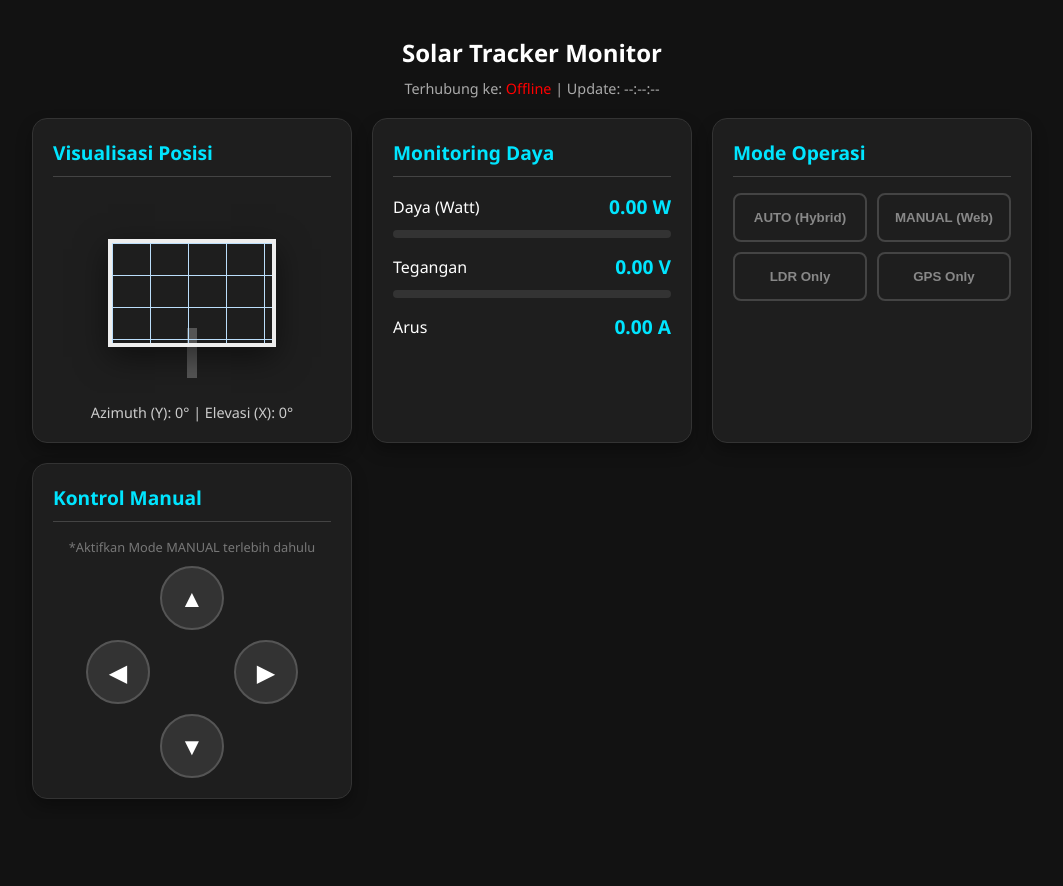
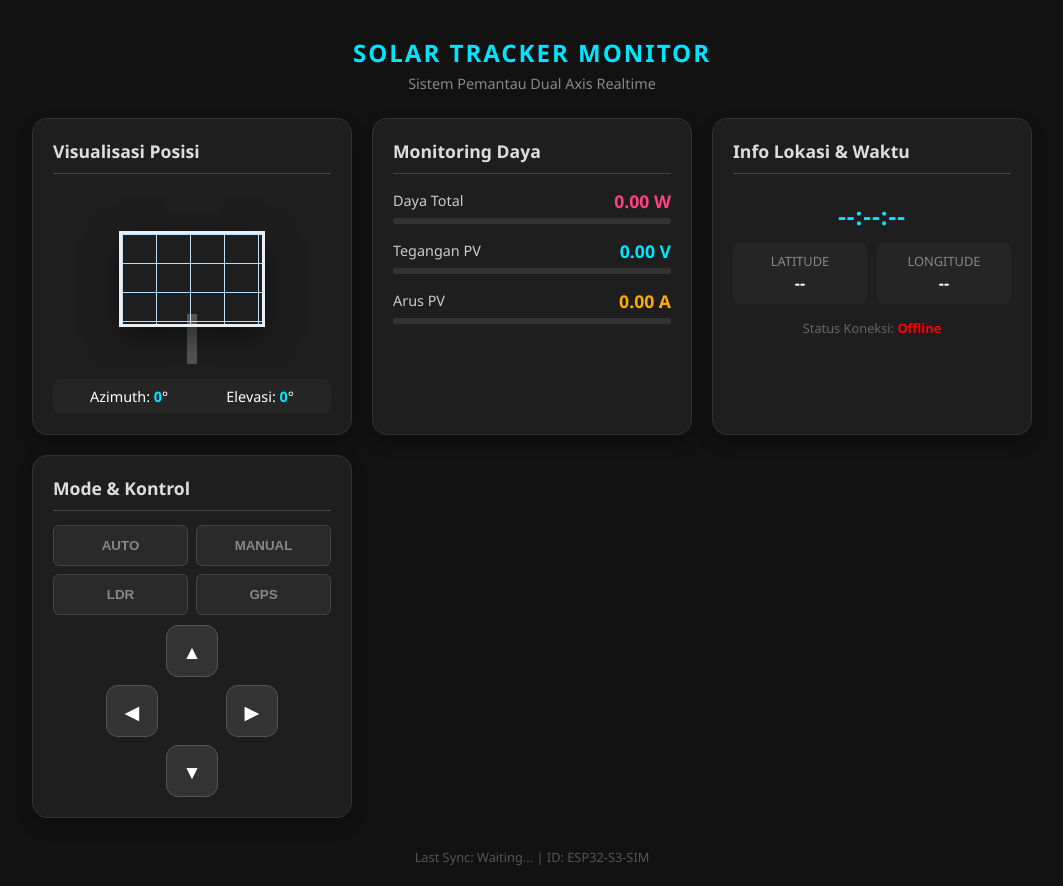
Before and after one commit to arisharahap/SolarTracker-Remote, a plain HTML site: page index.html in a window 1280 px wide. Shown: the whole page, without its empty margins (108-1171 px from the left). Before the commit the page ends 819 px from the top, so only its background shows below. Drawn offline with Linux system fonts and the light colour scheme; no server answers.

Commit message:
Update index.html

```diff
--- a/index.html
+++ b/index.html
@@ -4,6 +4,7 @@
     <meta charset="UTF-8">
     <meta name="viewport" content="width=device-width, initial-scale=1.0">
     <title>Solar Tracker Dashboard</title>
+    <!-- Firebase SDK -->
     <script src="https://www.gstatic.com/firebasejs/8.10.1/firebase-app.js"></script>
     <script src="https://www.gstatic.com/firebasejs/8.10.1/firebase-database.js"></script>
 
@@ -11,8 +12,9 @@
         :root {
             --bg-color: #121212;
             --card-bg: #1e1e1e;
-            --primary: #00e5ff; /* Cyan Neon */
-            --accent: #ff4081;  /* Pink Neon */
+            --primary: #00e5ff; /* Cyan Neon - Volt */
+            --accent: #ff4081;  /* Pink Neon - Power */
+            --warn: #ffab00;    /* Orange Neon - Current */
             --text: #ffffff;
             --panel-color: #1565c0;
             --panel-grid: #bbdefb;
@@ -29,8 +31,8 @@
             align-items: center;
         }
 
-        h1 { margin-bottom: 10px; font-size: 1.5rem; text-align: center; }
-        .status-text { font-size: 0.9rem; color: #aaa; margin-bottom: 20px; }
+        h1 { margin-bottom: 5px; font-size: 1.5rem; text-align: center; color: var(--primary); text-transform: uppercase; letter-spacing: 2px; }
+        .subtitle { font-size: 0.9rem; color: #888; margin-bottom: 25px; }
 
         /* --- CONTAINER UTAMA --- */
         .dashboard-grid {
@@ -47,19 +49,24 @@
             padding: 20px;
             box-shadow: 0 8px 16px rgba(0,0,0,0.3);
             border: 1px solid #333;
+            transition: transform 0.2s;
         }
 
-        .card h2 { margin-top: 0; font-size: 1.2rem; border-bottom: 1px solid #444; padding-bottom: 10px; color: var(--primary); }
+        .card:hover { transform: translateY(-2px); border-color: #555; }
+
+        .card h2 { margin-top: 0; font-size: 1.1rem; border-bottom: 1px solid #444; padding-bottom: 10px; color: #ddd; display: flex; justify-content: space-between; align-items: center; }
+        .card h2 i { color: var(--primary); }
 
         /* --- 1. VISUALISASI 3D PANEL --- */
         .scene {
             width: 100%;
-            height: 200px;
-            perspective: 600px; /* Memberi efek kedalaman 3D */
+            height: 180px;
+            perspective: 600px;
             display: flex;
             justify-content: center;
             align-items: center;
             overflow: hidden;
+            margin-bottom: 10px;
         }
 
         .base {
@@ -69,79 +76,94 @@
         }
 
         .solar-panel {
-            width: 160px;
-            height: 100px;
+            width: 140px;
+            height: 90px;
             background: linear-gradient(135deg, var(--panel-color) 0%, #0d47a1 100%);
-            border: 4px solid #eee;
+            border: 3px solid #eee;
             position: relative;
-            transition: transform 0.5s cubic-bezier(0.4, 0.0, 0.2, 1); /* Gerakan Halus */
+            transition: transform 0.5s cubic-bezier(0.4, 0.0, 0.2, 1);
             transform-style: preserve-3d;
             box-shadow: 0 10px 30px rgba(0,0,0,0.5);
             /* Grid Lines Panel */
             background-image:
                 linear-gradient(var(--panel-grid) 1px, transparent 1px),
                 linear-gradient(90deg, var(--panel-grid) 1px, transparent 1px);
-            background-size: 38px 32px;
+            background-size: 34px 29px;
             z-index: 1;
         }
 
-        .axis-label {
-            text-align: center; margin-top: 10px; font-size: 0.9rem; color: #ccc;
+        .axis-info {
+            display: flex; justify-content: space-around; background: #252525; padding: 8px; border-radius: 8px; font-size: 0.9rem;
         }
+        .axis-item span { color: var(--primary); font-weight: bold; }
 
         /* --- 2. DATA MONITORING (BARS) --- */
-        .data-row { display: flex; justify-content: space-between; margin-bottom: 10px; align-items: center; }
-        .val { font-weight: bold; font-size: 1.2rem; color: var(--primary); }
+        .data-row { display: flex; justify-content: space-between; margin-bottom: 5px; align-items: center; font-size: 0.9rem; color: #ccc; }
+        .val { font-weight: bold; font-size: 1.1rem; color: #fff; }
 
-        .bar-container { width: 100%; height: 8px; background: #333; border-radius: 4px; overflow: hidden; margin-bottom: 15px; }
-        .bar-fill { height: 100%; background: var(--primary); width: 0%; transition: width 0.5s; }
-        .bar-fill.pwr { background: var(--accent); }
+        .bar-container { width: 100%; height: 6px; background: #333; border-radius: 4px; overflow: hidden; margin-bottom: 15px; }
+        .bar-fill { height: 100%; width: 0%; transition: width 0.5s ease-out; }
 
-        /* --- 3. KONTROL MODE (TOMBOL) --- */
-        .mode-grid { display: grid; grid-template-columns: 1fr 1fr; gap: 10px; }
+        /* Warna Bar Spesifik */
+        .bar-fill.volt { background: var(--primary); box-shadow: 0 0 8px var(--primary); }
+        .bar-fill.curr { background: var(--warn); box-shadow: 0 0 8px var(--warn); }
+        .bar-fill.pwr  { background: var(--accent); box-shadow: 0 0 8px var(--accent); }
+
+        /* --- 3. LOCATION & TIME --- */
+        .info-grid { display: grid; grid-template-columns: 1fr 1fr; gap: 10px; }
+        .info-box { background: #252525; padding: 10px; border-radius: 8px; text-align: center; }
+        .info-label { font-size: 0.8rem; color: #888; display: block; margin-bottom: 2px; }
+        .info-val { font-size: 1rem; font-weight: bold; color: #fff; }
+        .time-display { font-size: 1.5rem; text-align: center; font-weight: bold; color: var(--primary); padding: 10px 0; letter-spacing: 1px; }
+
+        /* --- 4. KONTROL MODE --- */
+        .mode-grid { display: grid; grid-template-columns: 1fr 1fr; gap: 8px; }
         .btn-mode {
-            padding: 15px;
-            border: 2px solid #444;
-            background: transparent;
+            padding: 12px;
+            border: 1px solid #444;
+            background: #2a2a2a;
             color: #888;
-            border-radius: 8px;
+            border-radius: 6px;
             cursor: pointer;
-            font-weight: bold;
-            transition: all 0.3s;
+            font-weight: 600;
+            transition: all 0.2s;
         }
-        .btn-mode:hover { border-color: var(--primary); color: #fff; }
+        .btn-mode:hover { background: #333; color: #fff; }
 
-        /* Class Active (Dipilih via JS) */
         .btn-mode.active {
             background-color: var(--primary);
             border-color: var(--primary);
             color: #000;
-            box-shadow: 0 0 15px var(--primary);
+            box-shadow: 0 0 10px rgba(0, 229, 255, 0.4);
         }
 
-        /* --- 4. MANUAL D-PAD --- */
+        /* --- 5. MANUAL D-PAD --- */
         .dpad {
             display: grid;
             grid-template-areas:
                 ". up ."
                 "left . right"
                 ". down .";
-            gap: 10px;
+            gap: 8px;
             justify-content: center;
             margin-top: 10px;
         }
         .btn-move {
-            width: 60px; height: 60px;
-            background: #333; border: 2px solid #555; color: white;
-            border-radius: 50%;
-            font-size: 1.5rem; cursor: pointer;
+            width: 50px; height: 50px;
+            background: #333; border: 1px solid #555; color: white;
+            border-radius: 12px;
+            font-size: 1.2rem; cursor: pointer;
             display: flex; justify-content: center; align-items: center;
-            touch-action: manipulation; /* Mencegah zoom saat tap cepat di HP */
             user-select: none;
+            transition: active 0.1s;
         }
-        .btn-move:active { background: var(--accent); border-color: var(--accent); transform: scale(0.95); }
+        .btn-move:active { background: var(--primary); color: #000; transform: scale(0.95); }
 
-        /* Responsiveness untuk HP */
+        /* Footer Status */
+        .footer-status { margin-top: 30px; font-size: 0.8rem; color: #555; }
+        .blink { animation: blinker 1.5s linear infinite; }
+        @keyframes blinker { 50% { opacity: 0.5; } }
+
         @media (max-width: 480px) {
             .dashboard-grid { grid-template-columns: 1fr; }
         }
@@ -150,48 +172,70 @@
 <body>
 
     <h1>Solar Tracker Monitor</h1>
-    <div class="status-text">Terhubung ke: <span id="connect-status" style="color:red">Offline</span> | Update: <span id="last-time">--:--:--</span></div>
+    <div class="subtitle">Sistem Pemantau Dual Axis Realtime</div>
 
     <div class="dashboard-grid">
 
+        <!-- CARD 1: VISUALISASI -->
         <div class="card">
             <h2>Visualisasi Posisi</h2>
             <div class="scene">
                 <div class="base"></div>
                 <div id="solar-panel-3d" class="solar-panel"></div>
             </div>
-            <div class="axis-label">
-                Azimuth (Y): <span id="val-az">0</span>° | Elevasi (X): <span id="val-el">0</span>°
+            <div class="axis-info">
+                <div class="axis-item">Azimuth: <span id="val-az">0</span>°</div>
+                <div class="axis-item">Elevasi: <span id="val-el">0</span>°</div>
             </div>
         </div>
 
+        <!-- CARD 2: MONITORING LISTRIK -->
         <div class="card">
             <h2>Monitoring Daya</h2>
 
-            <div class="data-row"><span>Daya (Watt)</span> <span id="val-watt" class="val">0.00 W</span></div>
+            <!-- Power (Watt) -->
+            <div class="data-row"><span>Daya Total</span> <span id="val-watt" class="val" style="color:var(--accent)">0.00 W</span></div>
             <div class="bar-container"><div id="bar-watt" class="bar-fill pwr"></div></div>
 
-            <div class="data-row"><span>Tegangan</span> <span id="val-volt" class="val">0.00 V</span></div>
-            <div class="bar-container"><div id="bar-volt" class="bar-fill"></div></div>
+            <!-- Voltage (Volt) -->
+            <div class="data-row"><span>Tegangan PV</span> <span id="val-volt" class="val" style="color:var(--primary)">0.00 V</span></div>
+            <div class="bar-container"><div id="bar-volt" class="bar-fill volt"></div></div>
 
-            <div class="data-row"><span>Arus</span> <span id="val-amp" class="val">0.00 A</span></div>
+            <!-- Current (Ampere) - NEW INDICATOR -->
+            <div class="data-row"><span>Arus PV</span> <span id="val-amp" class="val" style="color:var(--warn)">0.00 A</span></div>
+            <div class="bar-container"><div id="bar-amp" class="bar-fill curr"></div></div>
         </div>
 
+        <!-- CARD 3: LOKASI & WAKTU (NEW) -->
         <div class="card">
-            <h2>Mode Operasi</h2>
-            <div class="mode-grid">
-                <button id="btn-mode-0" class="btn-mode" onclick="setMode(0)">AUTO (Hybrid)</button>
-                <button id="btn-mode-1" class="btn-mode" onclick="setMode(1)">MANUAL (Web)</button>
-                <button id="btn-mode-2" class="btn-mode" onclick="setMode(2)">LDR Only</button>
-                <button id="btn-mode-3" class="btn-mode" onclick="setMode(3)">GPS Only</button>
+            <h2>Info Lokasi & Waktu</h2>
+            <div class="time-display" id="val-time">--:--:--</div>
+            <div class="info-grid">
+                <div class="info-box">
+                    <span class="info-label">LATITUDE</span>
+                    <span class="info-val" id="val-lat">--</span>
+                </div>
+                <div class="info-box">
+                    <span class="info-label">LONGITUDE</span>
+                    <span class="info-val" id="val-lon">--</span>
+                </div>
+            </div>
+            <div style="margin-top:15px; font-size:0.8rem; text-align:center; color:#666;">
+                Status Koneksi: <span id="connect-status" style="font-weight:bold; color:red">Offline</span>
             </div>
         </div>
 
+        <!-- CARD 4: MODE OPERASI -->
         <div class="card">
-            <h2>Kontrol Manual</h2>
-            <div style="text-align:center; margin-bottom:10px; font-size:0.8rem; color:#777;">
-                *Aktifkan Mode MANUAL terlebih dahulu
+            <h2>Mode & Kontrol</h2>
+            <div class="mode-grid">
+                <button id="btn-mode-0" class="btn-mode" onclick="setMode(0)">AUTO</button>
+                <button id="btn-mode-1" class="btn-mode" onclick="setMode(1)">MANUAL</button>
+                <button id="btn-mode-2" class="btn-mode" onclick="setMode(2)">LDR</button>
+                <button id="btn-mode-3" class="btn-mode" onclick="setMode(3)">GPS</button>
             </div>
+
+            <!-- Manual Controls -->
             <div class="dpad">
                 <div class="btn-move" style="grid-area: up" onmousedown="move('UP')" onmouseup="stop()" ontouchstart="move('UP')" ontouchend="stop()">▲</div>
                 <div class="btn-move" style="grid-area: left" onmousedown="move('LEFT')" onmouseup="stop()" ontouchstart="move('LEFT')" ontouchend="stop()">◀</div>
@@ -201,8 +245,10 @@
         </div>
     </div>
 
+    <div class="footer-status">Last Sync: <span id="last-sync">Waiting...</span> | ID: ESP32-S3-SIM</div>
+
     <script>
-        // --- KONFIGURASI FIREBASE (ISI DENGAN DATA ANDA!) ---
+        // --- KONFIGURASI FIREBASE ---
         const firebaseConfig = {
             apiKey: "AIzaSyBxJE3YmCHn_tX9omW3_SUQswyV71XpbWs",
             authDomain: "solartracker-skripsi.firebaseapp.com",
@@ -213,86 +259,77 @@
             appId: "1:853511125460:web:5a5bb2394af2d9c0b0be41"
         };
 
-        // Inisialisasi Firebase
         firebase.initializeApp(firebaseConfig);
         const db = firebase.database();
-
-        // --- VARIABEL REFERENSI ---
         const refStatus = db.ref('status');
         const refControl = db.ref('control');
 
-        // --- FUNGSI VISUALISASI 3D ---
+        // --- FUNGSI UPDATE UI ---
+        refStatus.on('value', (snapshot) => {
+            if(!snapshot.exists()) return;
+            const data = snapshot.val();
+            const now = new Date();
+
+            // Status Online
+            const statusEl = document.getElementById('connect-status');
+            statusEl.innerText = "ONLINE";
+            statusEl.style.color = "#00e5ff";
+            statusEl.classList.add("blink");
+            document.getElementById('last-sync').innerText = now.toLocaleTimeString();
+
+            // 1. Update Nilai & Bar
+            updateValue('val-watt', data.power.toFixed(2) + " W");
+            updateValue('val-volt', data.voltage.toFixed(2) + " V");
+            updateValue('val-amp', data.current.toFixed(2) + " A");
+
+            // Logika Bar:
+            // Power max 50W, Volt max 15V, Amp max 5A (Sesuaikan dengan spesifikasi panel)
+            updateBar('bar-watt', data.power, 50);
+            updateBar('bar-volt', data.voltage, 15);
+            updateBar('bar-amp', data.current, 5); // Max 5 Ampere
+
+            // 2. Update Lokasi & Waktu
+            updateValue('val-time', data.time || "--:--:--");
+            // Mengambil latitude/longitude dari firebase, jika tidak ada pakai default 0
+            updateValue('val-lat', data.latitude ? data.latitude.toFixed(6) : "-");
+            updateValue('val-lon', data.longitude ? data.longitude.toFixed(6) : "-");
+
+            // 3. Update Visual & Mode
+            document.getElementById('val-az').innerText = data.azimuth.toFixed(1);
+            document.getElementById('val-el').innerText = data.elevation.toFixed(1);
+            update3DPanel(data.azimuth, data.elevation);
+            updateActiveButton(data.mode);
+        });
+
+        function updateValue(id, val) {
+            const el = document.getElementById(id);
+            if(el) el.innerText = val;
+        }
+
+        function updateBar(id, val, max) {
+            const percent = Math.min((val / max) * 100, 100);
+            document.getElementById(id).style.width = percent + "%";
+        }
+
         function update3DPanel(az, el) {
             const panel = document.getElementById('solar-panel-3d');
-            // Logika CSS Transform:
-            // rotateZ = Azimuth (Putar kiri kanan)
-            // rotateX = Elevasi (Miring atas bawah) - Dikurangi agar panel "tidur" dan bangkit
-            // Kita batasi visual agar tidak terbalik aneh di layar
-
-            // Penyesuaian visual (Tweak angka ini agar sesuai orientasi 3D yang enak dilihat)
-            // Anggap 0 derajat panel menghadap 'depan' layar
             let cssAz = az;
-            let cssEl = -el; // Minus agar miring ke belakang/depan sesuai perspektif
-
+            let cssEl = -el;
             panel.style.transform = `rotateZ(${cssAz}deg) rotateX(${cssEl}deg)`;
         }
 
-        // --- FUNGSI LISTENER DATA (REALTIME) ---
-        refStatus.on('value', (snapshot) => {
-            if(!snapshot.exists()) return;
-            const data = snapshot.val();
-
-            document.getElementById('connect-status').innerText = "Online";
-            document.getElementById('connect-status').style.color = "#00e5ff";
-            document.getElementById('last-time').innerText = data.time || "--:--:--";
-
-            // Update Angka
-            document.getElementById('val-watt').innerText = data.power.toFixed(2) + " W";
-            document.getElementById('val-volt').innerText = data.voltage.toFixed(2) + " V";
-            document.getElementById('val-amp').innerText = data.current.toFixed(2) + " A";
-            document.getElementById('val-az').innerText = data.azimuth.toFixed(1);
-            document.getElementById('val-el').innerText = data.elevation.toFixed(1);
-
-            // Update Bar Grafik
-            // Asumsi Max Daya 50W dan Max Volt 24V (Sesuaikan angka pembagi)
-            let pwrPercent = (data.power / 50) * 100;
-            let voltPercent = (data.voltage / 24) * 100;
-            document.getElementById('bar-watt').style.width = Math.min(pwrPercent, 100) + "%";
-            document.getElementById('bar-volt').style.width = Math.min(voltPercent, 100) + "%";
-
-            // Update Visual 3D
-            update3DPanel(data.azimuth, data.elevation);
-
-            // Update Tombol Mode Aktif
-            updateActiveButton(data.mode);
-        });
-
-        // --- FUNGSI UI INTERAKTIF ---
         function updateActiveButton(activeMode) {
-            // Reset semua tombol
             for (let i = 0; i <= 3; i++) {
                 document.getElementById(`btn-mode-${i}`).classList.remove('active');
             }
-            // Highlight tombol yang aktif
             const btn = document.getElementById(`btn-mode-${activeMode}`);
             if(btn) btn.classList.add('active');
         }
 
-        // --- FUNGSI PENGIRIM PERINTAH ---
-        function setMode(mode) {
-            console.log("Request Mode:", mode);
-            refControl.child('request_mode').set(mode);
-        }
-
-        function move(dir) {
-            // Get current mode first local check (optional visual feedback)
-            // Kirim perintah gerak
-            refControl.child('manual_cmd').set(dir);
-        }
-
-        function stop() {
-            refControl.child('manual_cmd').set("STOP");
-        }
+        // --- CONTROLLER ---
+        function setMode(mode) { refControl.child('request_mode').set(mode); }
+        function move(dir) { refControl.child('manual_cmd').set(dir); }
+        function stop() { refControl.child('manual_cmd').set("STOP"); }
 
     </script>
 </body>
```
Lines whose indentation alone changed are shown as unchanged.
